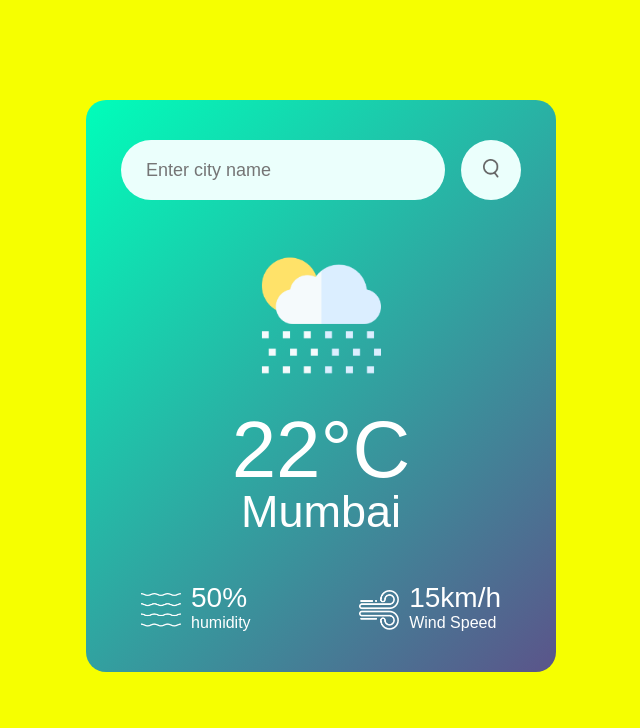
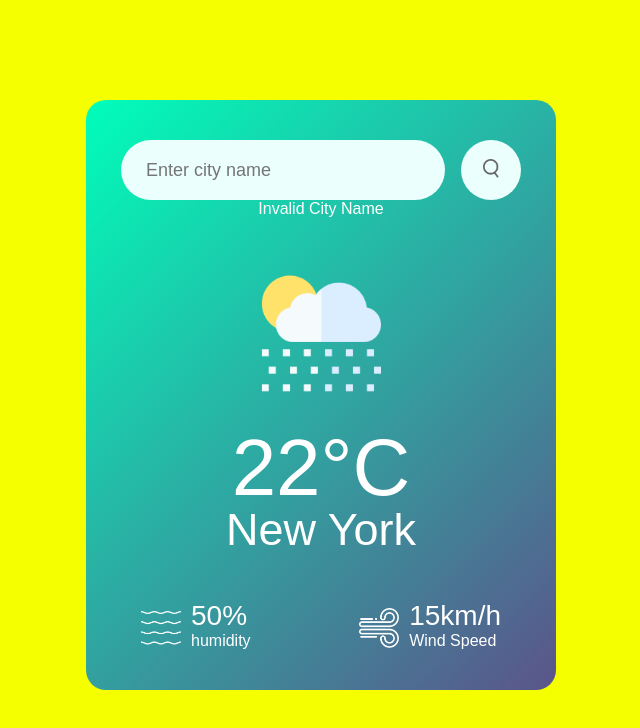
Before and after one commit to Arman1817/Weather-App, a plain HTML site: page index.html in a window 1280 px wide. Shown: the whole page, without its empty margins (319-959 px from the left). Drawn offline with Linux system fonts and the light colour scheme.

Commit message:
HTML file

```diff
--- a/index.html
+++ b/index.html
@@ -14,10 +14,13 @@
       <input type="text" placeholder="Enter city name" spellcheck="false">
       <button><img src="weather-app-img\images\search.png" alt=""></button>
     </div>
+    <div class="error">
+      <p>Invalid City Name</p>
+    </div>
     <div class="weather">
       <img src="weather-app-img\images\rain.png" class="weather-icon">
       <h1 class="temp">22°C</h1>
-      <h2 class="city">Mumbai</h2>
+      <h2 class="city">New York</h2>
       <div class="details">
         <div class="col">
           <img src="weather-app-img\images\humidity.png">
```
